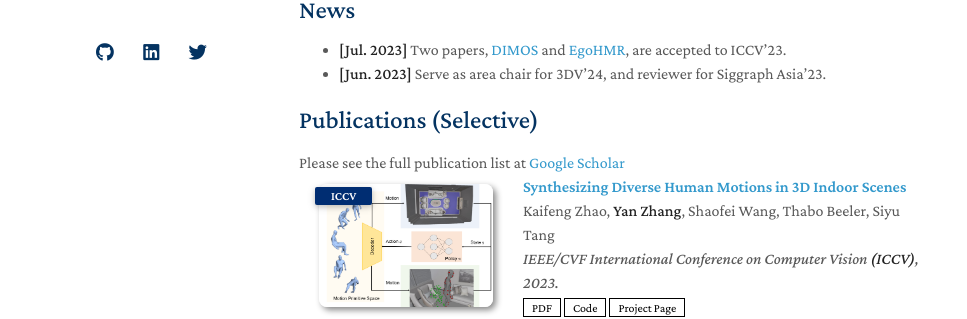
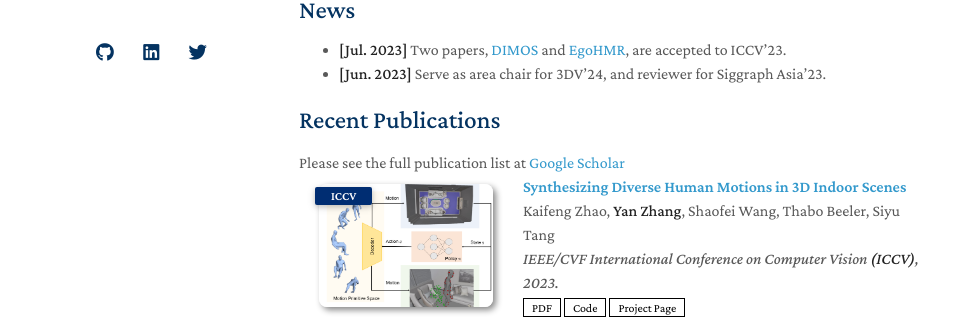
Before and after one commit to yz-cnsdqz/yz-cnsdqz.github.io, a Jekyll site: the page built from index.md, in a window 1280 px wide and 900 px high. Shown: the part 315-634 px from the top of the window, without its empty margins (171-1138 px from the left). Built offline with Jekyll 4.4.1, drawn with Linux system fonts in a browser that asks for light colours; nearby versions of some CDN libraries; a style sheet for code colours, icons or effects is not loaded.

Commit message:
update cv

```diff
--- a/_includes/publications.md
+++ b/_includes/publications.md
@@ -1,4 +1,4 @@
-<h2 id="publications" style="margin: 2px 0px -15px;">Publications (Selective)</h2>
+<h2 id="publications" style="margin: 2px 0px -15px;">Recent Publications</h2>
 
 <div class="publications">
 <ol class="bibliography">
```
Also changed, not shown: index.md (line endings or trailing spaces), 1 other file.
